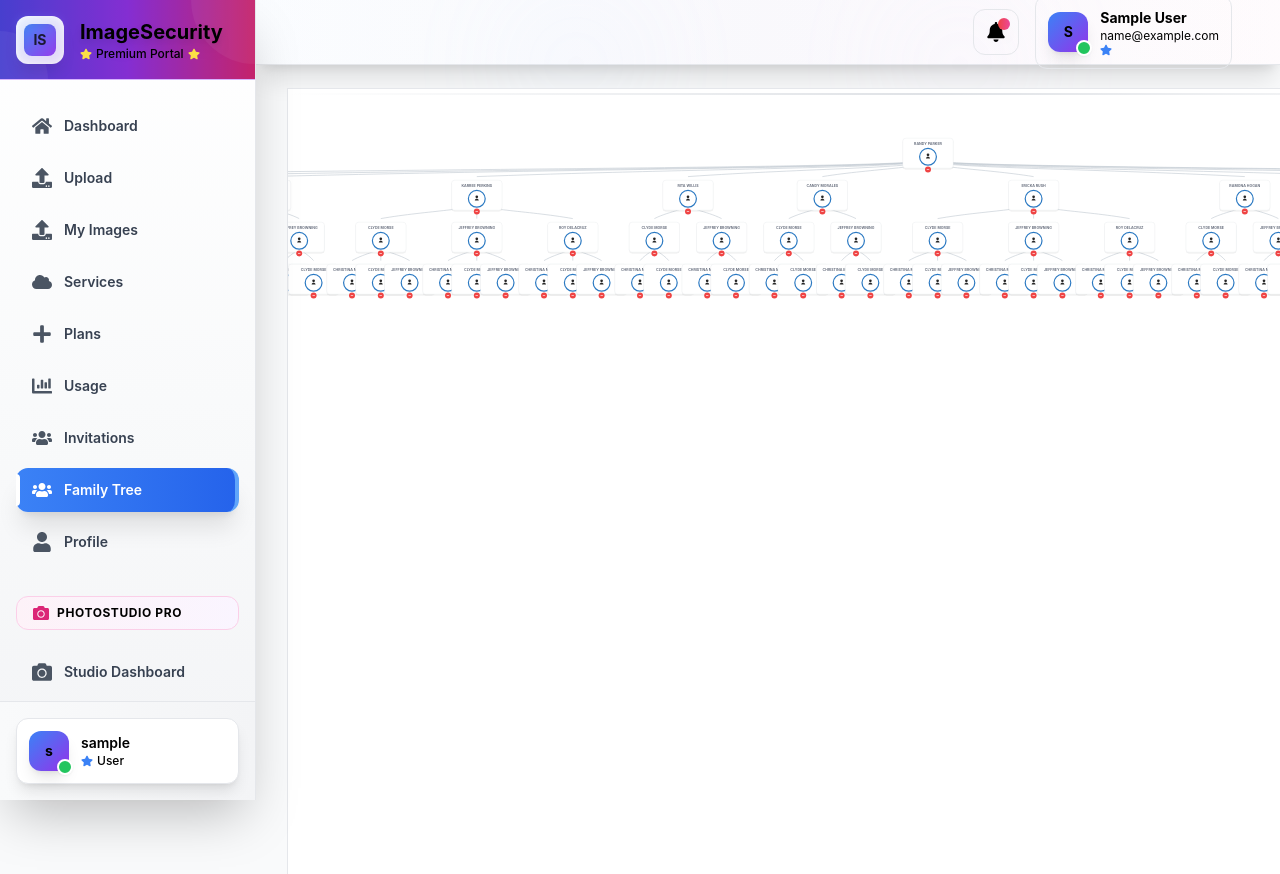
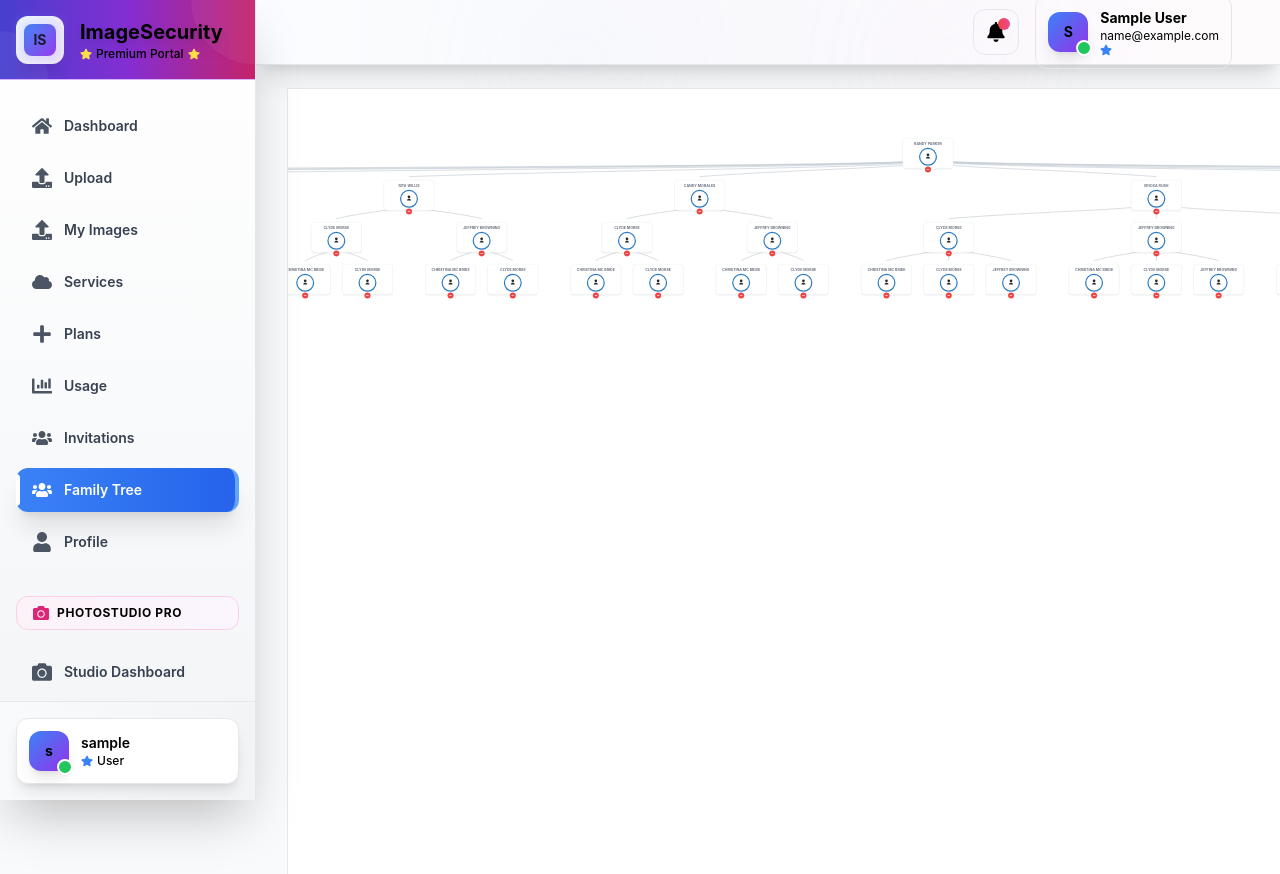
Before and after one commit to snsgajendra2022/FileVault, a React (Create React App) app: page /treePage in a window 1280 px wide. Shown: the top 874 px of the page. Built offline with nearby package versions, Linux system fonts and the light colour scheme; sample sign-in values are in the browser's storage.

Commit message:
adderd changes

```diff
--- a/src/pages/TreeF.tsx
+++ b/src/pages/TreeF.tsx
@@ -3,14 +3,13 @@
 import React, { useEffect, useMemo, useRef, useState } from "react";
 import * as d3 from "d3";
 
-// ---------- Types ----------
+// Dummy Data
 export type Person = {
   id: string;
   name: string;
   children?: Person[];
 };
 
-// ---------- Dummy Data ----------
 function makeChild(index: number, depth: number, breadth: number): Person {
   const node: Person = {
     id: `p-${depth}-${index}-${Math.random().toString(36).slice(2, 7)}`,
@@ -46,7 +45,6 @@ const TOP_NAMES = [
   "Candy Morales", "Ericka Rush", "Ramona Hogan", "Stanley Wilson", "Jose Delacruz",
 ];
 
-// ---------- Visual Helpers ----------
 const AVATAR_SILHOUETTE = (
   <path
     d="M12 13.5c3.59 0 6.5 2.24 6.5 5v.75a.75.75 0 0 1-.75.75H6.25a.75.75 0 0 1-.75-.75V18.5c0-2.76 2.91-5 6.5-5Zm0-1.5a4.5 4.5 0 1 1 0-9 4.5 4.5 0 0 1 0 9Z"
@@ -60,7 +58,6 @@ function linkPath(s: [number, number], t: [number, number]) {
   return `M${s[0]},${s[1]} C ${s[0]},${(s[1] + t[1]) / 2} ${x},${(s[1] + t[1]) / 2} ${t[0]},${t[1]}`;
 }
 
-// ---------- Component ----------
 export default function TreePage() {
   const containerRef = useRef<HTMLDivElement>(null);
   const svgRef = useRef<SVGSVGElement>(null);
@@ -72,30 +69,36 @@ export default function TreePage() {
 
   const root = useMemo(() => d3.hierarchy<Person>(rootData), [rootData]);
 
-  // Layout
+  // Layout computation
   const layout = useMemo(() => {
     const tree = d3
       .tree<Person>()
-      .nodeSize([80, 140])
+      // Horizontal spacing equals card width (168px) + 5px gap
+      .nodeSize([173, 140])
       .separation((a, b) => (a.parent === b.parent ? 1.2 : 1.6));
+
     const copy = root.copy();
     copy.eachBefore((d) => {
       if (collapsed.has(d.data.id)) d.children = null;
     });
+
     return tree(copy);
   }, [root, collapsed]);
 
-  // Zoom / pan
+  // Zoom & pan functionality
   useEffect(() => {
     if (!svgRef.current || !gRef.current) return;
     const svg = d3.select(svgRef.current);
     const g = d3.select(gRef.current);
 
     const zoomed = (event: any) => g.attr("transform", event.transform.toString());
-    const zoom = d3.zoom<SVGSVGElement, unknown>().scaleExtent([0.25, 2.5]).on("zoom", zoomed);
+    const zoom = d3
+      .zoom<SVGSVGElement, unknown>()
+      // Allow much smaller zoom-out to see the full tree
+      .scaleExtent([0.05, 3])
+      .on("zoom", zoomed);
     svg.call(zoom as any);
 
-    // initial fit
     const { width, height } = svgRef.current.getBoundingClientRect();
     const xExtent = d3.extent(layout.descendants(), (d) => d.x) as [number, number];
     const yExtent = d3.extent(layout.descendants(), (d) => d.y) as [number, number];
@@ -113,7 +116,7 @@ export default function TreePage() {
     };
   }, [layout]);
 
-  // Focus on node
+  // Focus on selected node
   const focusOn = (nodeId: string) => {
     const node = layout.descendants().find((d) => d.data.id === nodeId);
     if (!node || !svgRef.current) return;
@@ -126,6 +129,7 @@ export default function TreePage() {
     svg.transition().duration(600).call((d3 as any).zoom().transform, transform);
   };
 
+  // Toggle node collapse
   const toggle = (id: string) =>
     setCollapsed((prev) => {
       const n = new Set(prev);
@@ -133,36 +137,27 @@ export default function TreePage() {
       return n;
     });
 
-  // Expand only one level for this node; keep deeper descendants collapsed
-  const stepToggle = (id: string) => {
+  // Collapse all descendants of a node
+  const collapseAll = (id: string) =>
     setCollapsed((prev) => {
       const next = new Set(prev);
-      if (next.has(id)) {
-        next.delete(id);
-        const node = layout.descendants().find((d) => d.data.id === id);
-        if (node && node.children) {
-          const collapseDeep = (d: typeof node) => {
-            if (!d.children) return;
-            for (const c of d.children) {
-              next.add(c.data.id);
-              collapseDeep(c as any);
-            }
-          };
-          collapseDeep(node);
-        }
+      const node = layout.descendants().find((d) => d.data.id === id);
+      if (node) {
+        // Collapse the entire subtree
+        node.descendants().forEach((d) => next.add(d.data.id));
       } else {
         next.add(id);
       }
       return next;
     });
-  };
 
-  // Expand/collapse all descendants for a node
+  // Expand all descendants of a node
   const expandAll = (id: string) =>
     setCollapsed((prev) => {
       const next = new Set(prev);
       const node = layout.descendants().find((d) => d.data.id === id);
       if (node) {
+        // Remove collapsed marks for this node and all its descendants
         node.descendants().forEach((d) => next.delete(d.data.id));
       } else {
         next.delete(id);
@@ -170,23 +165,11 @@ export default function TreePage() {
       return next;
     });
 
-  const collapseAll = (id: string) =>
-    setCollapsed((prev) => {
-      const next = new Set(prev);
-      next.add(id);
-      return next;
-    });
-
   const nodes = layout.descendants();
   const links = layout.links();
 
   return (
-    <div
-      ref={containerRef}
-      className="relative w-screen h-screen bg-[#f8fafc]"
-      style={{ fontFamily: "Inter, ui-sans-serif, system-ui" }}
-    >
-      {/* FULL-SCREEN SVG AREA */}
+    <div ref={containerRef} className="relative w-screen h-screen bg-[#f8fafc]">
       <div className="absolute inset-0 bg-white shadow-sm ring-1 ring-gray-200 overflow-hidden">
         <svg ref={svgRef} className="w-full h-full block select-none" aria-label="Family/Client Tree">
           <defs>
@@ -195,7 +178,6 @@ export default function TreePage() {
             </filter>
           </defs>
           <g ref={gRef}>
-            {/* Links */}
             {links.map((l, i) => (
               <path
                 key={i}
@@ -207,7 +189,6 @@ export default function TreePage() {
               />
             ))}
 
-            {/* Nodes */}
             {nodes.map((n) => (
               <g key={n.data.id} transform={`translate(${n.x},${n.y})`}>
                 <rect
@@ -221,25 +202,14 @@ export default function TreePage() {
                   strokeWidth={selected === n.data.id ? 2 : 1}
                   filter="url(#shadow)"
                 />
-                <text
-                  x={0}
-                  y={-14}
-                  textAnchor="middle"
-                  fontSize={12}
-                  fontWeight={700}
-                  fill="#6B7280"
-                  style={{ userSelect: "none" }}
-                >
+                <text x={0} y={-14} textAnchor="middle" fontSize={12} fontWeight={700} fill="#6B7280" style={{ userSelect: "none" }}>
                   {n.data.name.toUpperCase()}
                 </text>
 
-                <g
-                  className="cursor-pointer"
-                  onClick={() => {
-                    setSelected(n.data.id);
-                    focusOn(n.data.id);
-                  }}
-                >
+                <g className="cursor-pointer" onClick={() => {
+                  setSelected(n.data.id);
+                  focusOn(n.data.id);
+                }}>
                   <circle cx={0} cy={26} r={28} fill="#fff" stroke="#2B79C2" strokeWidth={4} />
                   <g transform="translate(-12,12)" fill="#111827">
                     {AVATAR_SILHOUETTE}
@@ -248,30 +218,14 @@ export default function TreePage() {
 
                 <g transform={`translate(${0},${68})`}>
                   {collapsed.has(n.data.id) ? (
-                    <g
-                      className="cursor-pointer"
-                      onClick={(e) => {
-                        e.stopPropagation();
-                        stepToggle(n.data.id);
-                      }}
-                    >
+                    <g className="cursor-pointer" onClick={(e) => { e.stopPropagation(); toggle(n.data.id); }}>
                       <circle cx={0} cy={0} r={10} fill="#2B79C2" />
-                      <text x={0} y={4} textAnchor="middle" fontSize={14} fontWeight={700} fill="#fff">
-                        +
-                      </text>
+                      <text x={0} y={4} textAnchor="middle" fontSize={14} fontWeight={700} fill="#fff">+</text>
                     </g>
                   ) : (
-                    <g
-                      className="cursor-pointer"
-                      onClick={(e) => {
-                        e.stopPropagation();
-                        collapseAll(n.data.id);
-                      }}
-                    >
+                    <g className="cursor-pointer" onClick={(e) => { e.stopPropagation(); toggle(n.data.id); }}>
                       <circle cx={0} cy={0} r={10} fill="#EF4444" />
-                      <text x={0} y={4} textAnchor="middle" fontSize={16} fontWeight={800} fill="#fff">
-                        –
-                      </text>
+                      <text x={0} y={4} textAnchor="middle" fontSize={16} fontWeight={800} fill="#fff">–</text>
                     </g>
                   )}
                 </g>
@@ -279,18 +233,13 @@ export default function TreePage() {
             ))}
           </g>
         </svg>
-
-        <div className="pointer-events-none absolute left-0 right-0 top-1 h-[2px] bg-gradient-to-r from-transparent via-gray-300 to-transparent opacity-70" />
       </div>
 
-      {/* RIGHT DRAWER: shows when a node is selected */}
       {selected && (
         <aside className="fixed right-4 top-4 bottom-4 w-80 rounded-2xl bg-white ring-1 ring-gray-200 shadow-lg p-4 flex flex-col z-50">
           <div className="flex items-center gap-3 border-b pb-3">
             <div className="w-10 h-10 rounded-full bg-gray-100 grid place-items-center text-gray-600">
-              <svg viewBox="0 0 24 24" width="20" height="20">
-                {AVATAR_SILHOUETTE}
-              </svg>
+              <svg viewBox="0 0 24 24" width="20" height="20">{AVATAR_SILHOUETTE}</svg>
             </div>
             <div className="flex-1">
               <div className="text-sm text-gray-500">Selected</div>
@@ -298,24 +247,18 @@ export default function TreePage() {
                 {nodes.find((n) => n.data.id === selected)?.data.name || "None"}
               </div>
             </div>
-            <button
-              className="ml-2 text-gray-400 hover:text-gray-600"
-              onClick={() => setSelected(null)}
-              aria-label="Close"
-            >
-              ✕
-            </button>
+            <button className="ml-2 text-gray-400 hover:text-gray-600" onClick={() => setSelected(null)} aria-label="Close">✕</button>
           </div>
 
           <div className="mt-4 grid gap-2">
             <Action label="Focus tree on selected" onClick={() => selected && focusOn(selected)} />
-            <Action label="Expand one level" onClick={() => selected && stepToggle(selected)} />
+            <Action label="Expand one level" onClick={() => selected && toggle(selected)} />
             <Action label="Expand all under selected" onClick={() => selected && expandAll(selected)} />
             <Action label="Collapse selected" onClick={() => selected && collapseAll(selected)} />
           </div>
 
           <div className="mt-auto pt-4 text-xs text-gray-400">
-            Zoom: mouse wheel • Pan: drag • Double‑click avatar to focus
+            Zoom: mouse wheel • Pan: drag • Collapse: Hide/Expand
           </div>
         </aside>
       )}
```
